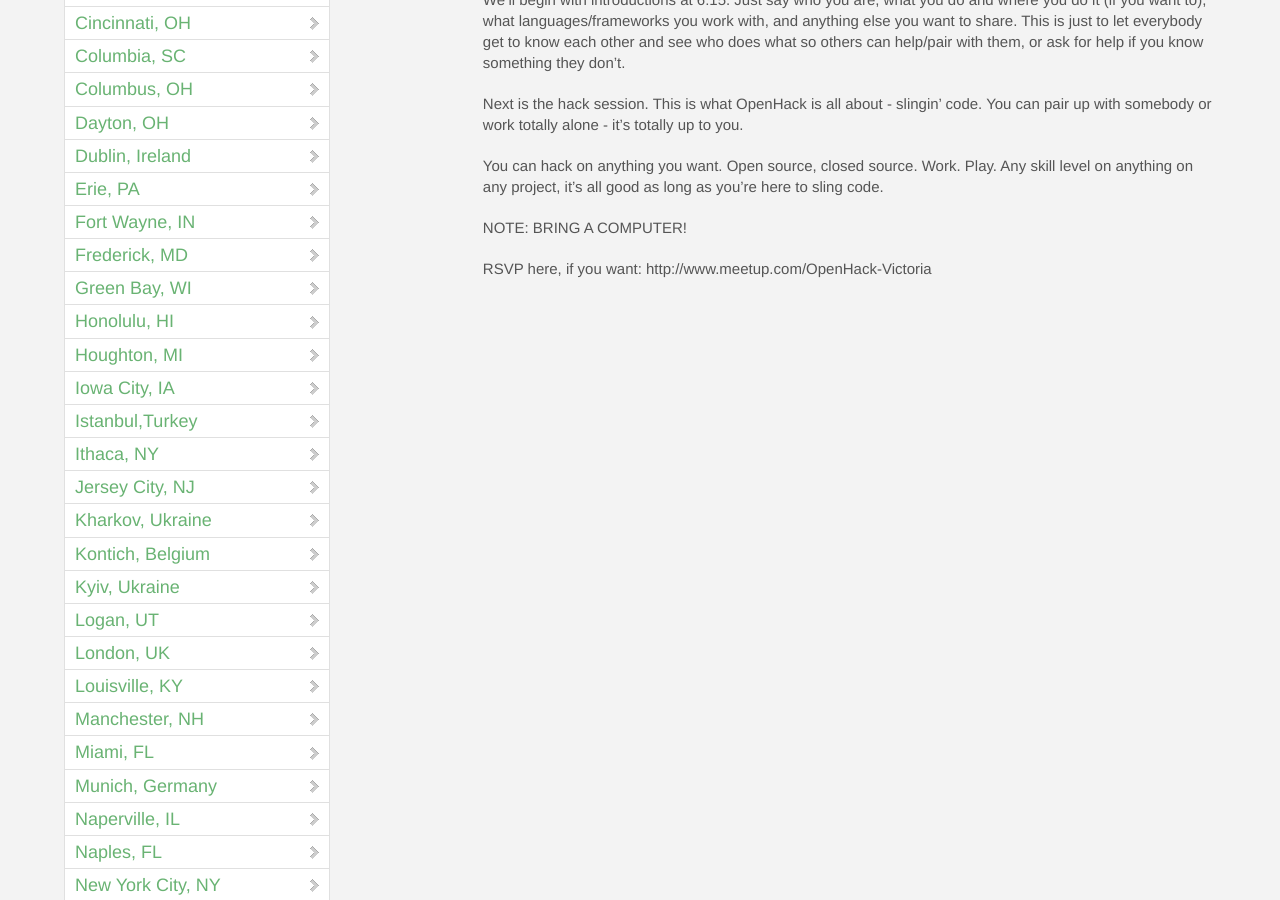
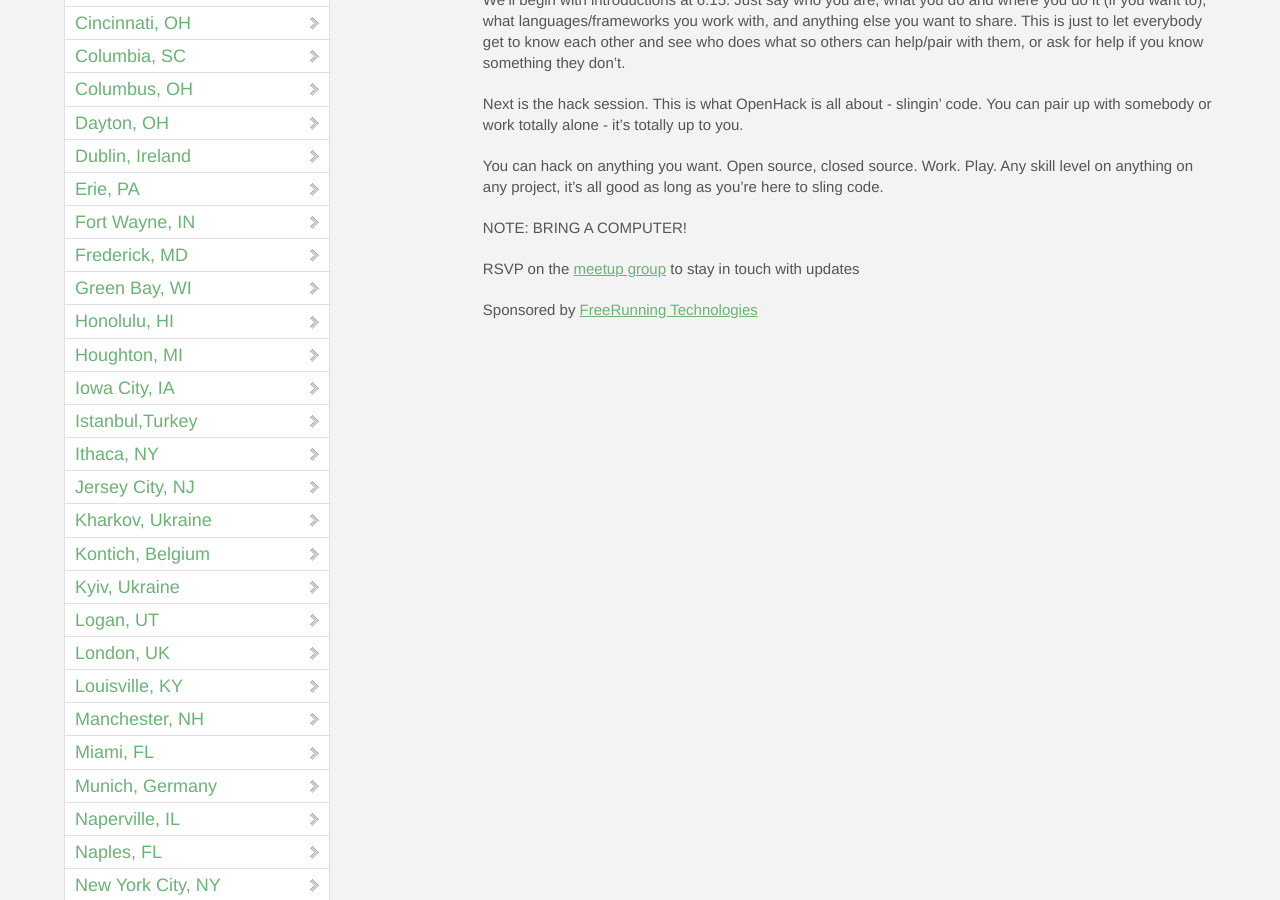
Before and after one commit to OpenHack/openhack.github.com, a Jekyll site: the page built from victoria/index.markdown, in a window 1280 px wide and 900 px high, scrolled down 806 px. Built offline with Jekyll 4.4.1, drawn with Linux system fonts in a browser that asks for light colours; nearby versions of some CDN libraries; Markdown is read by kramdown in place of the engine named in the settings; comment, search, counter and statistics services are not loaded.

Commit message:
update to index.markdown

```diff
--- a/victoria/index.markdown
+++ b/victoria/index.markdown
@@ -23,4 +23,6 @@ You can hack on anything you want. Open source, closed source. Work. Play. Any s
 
 NOTE: BRING A COMPUTER!
 
-RSVP here, if you want: http://www.meetup.com/OpenHack-Victoria
+RSVP on the [meetup group](http://www.meetup.com/OpenHack-Victoria) to stay in touch with updates
+
+Sponsored by [FreeRunning Technologies](http://www.freerunningtech.com)
```
